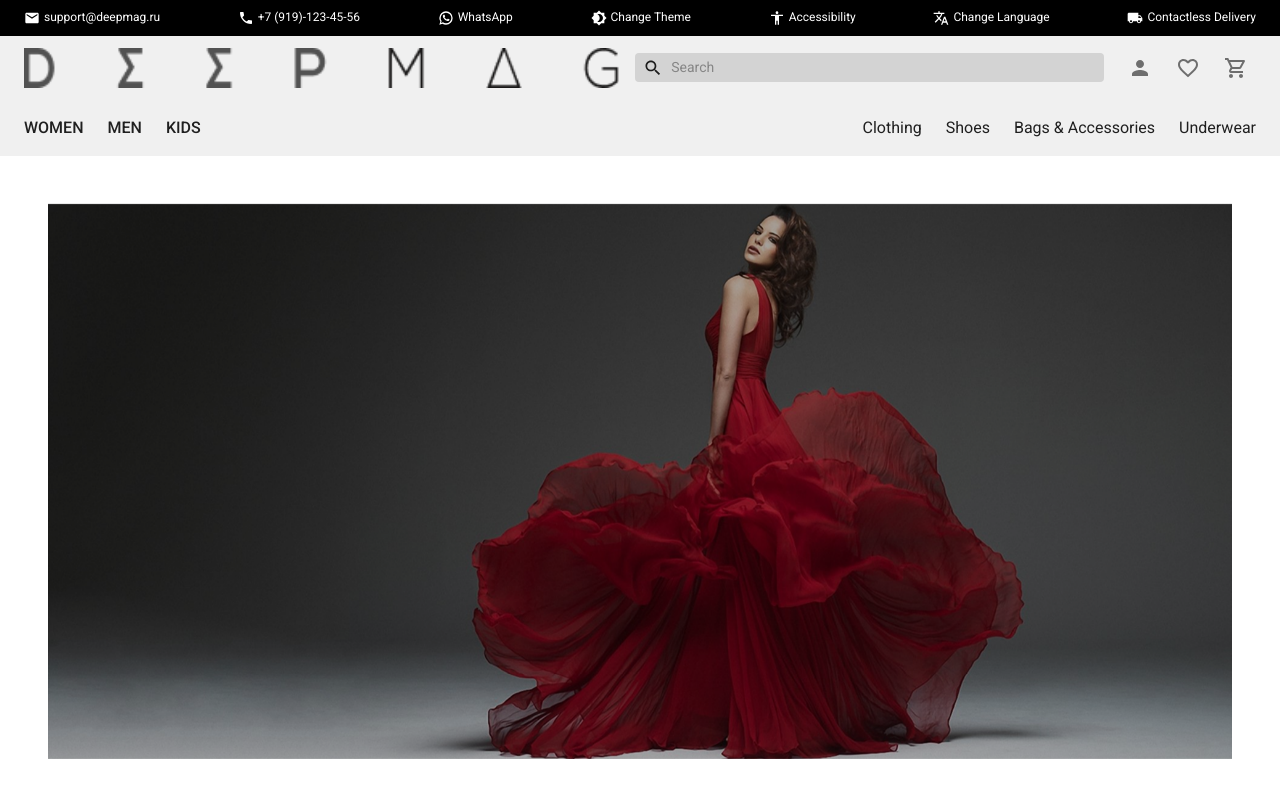
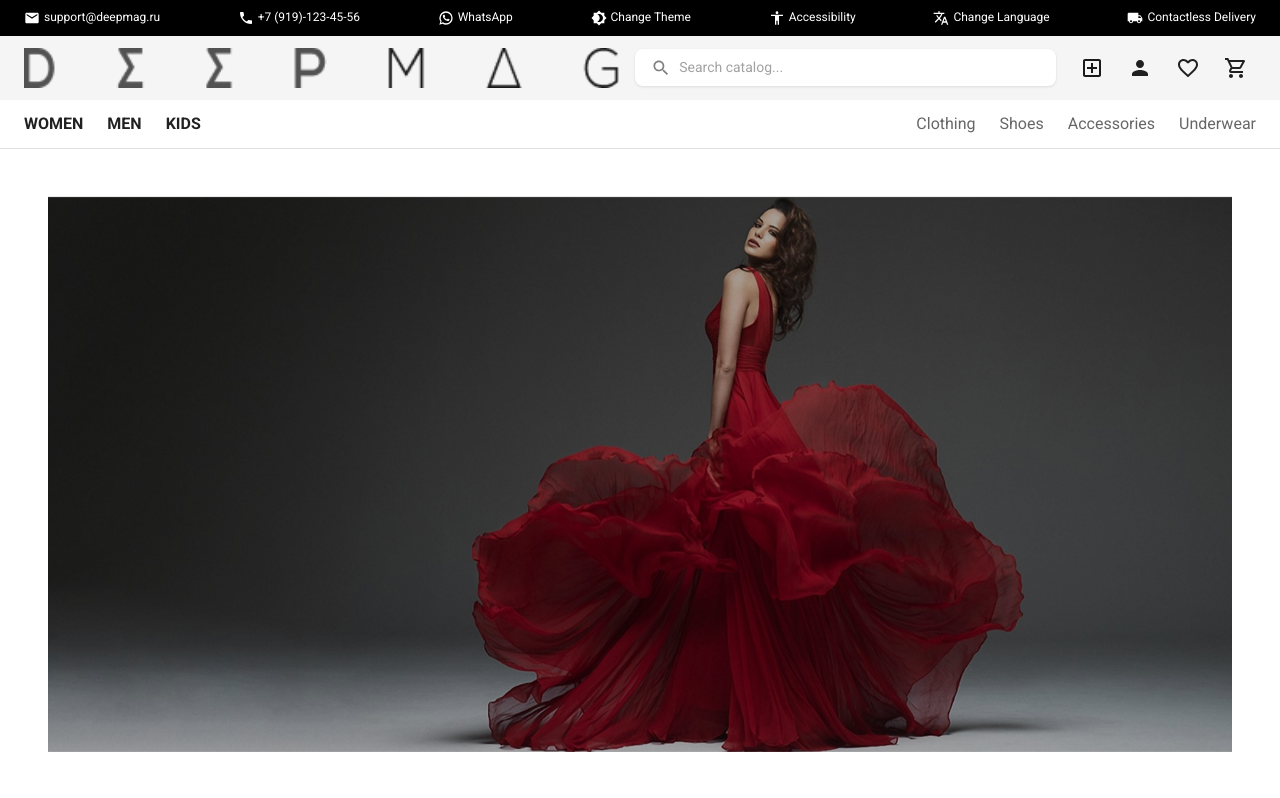
Before and after one commit to HannaKhlim/HCI-labs, a React (Vite) app: page / in a window 1280 px wide. Shown: the top 798 px of the page. Built offline with nearby package versions, Linux system fonts and the light colour scheme.

Commit message:
refactor: rewrite Header with MUI AppBar, profile dropdown and icons

```diff
--- a/src/Header.jsx
+++ b/src/Header.jsx
@@ -1,4 +1,5 @@
-import { Link } from "react-router-dom";
+import { useState } from "react";
+import { Link, useNavigate } from "react-router-dom";
 import {
   AppBar,
   Toolbar,
@@ -7,11 +8,15 @@ import {
   Badge,
   Box,
   IconButton,
+  Menu,
+  MenuItem,
+  Tooltip,
 } from "@mui/material";
 import SearchIcon from "@mui/icons-material/Search";
 import FavoriteBorderIcon from "@mui/icons-material/FavoriteBorder";
 import ShoppingCartOutlinedIcon from "@mui/icons-material/ShoppingCartOutlined";
 import PersonIcon from "@mui/icons-material/Person";
+import AddBoxOutlinedIcon from "@mui/icons-material/AddBoxOutlined";
 import EmailIcon from "@mui/icons-material/Email";
 import PhoneIcon from "@mui/icons-material/Phone";
 import WhatsAppIcon from "@mui/icons-material/WhatsApp";
@@ -23,6 +28,11 @@ import { useApp } from "./context/AppContext";
 
 export default function Header({ organization }) {
   const { cartCount, wishlist } = useApp();
+  const navigate = useNavigate();
+  const [profileAnchor, setProfileAnchor] = useState(null);
+
+  const handleOpenProfileMenu = (e) => setProfileAnchor(e.currentTarget);
+  const handleCloseProfileMenu = () => setProfileAnchor(null);
 
   return (
     <Box component="header" sx={{ mb: 2 }}>
@@ -90,21 +100,9 @@ export default function Header({ organization }) {
         </Box>
       </Box>
 
-      <AppBar position="static" color="inherit" elevation={0}>
-        <Toolbar
-          sx={{
-            bgcolor: "#f0f0f0",
-            display: "flex",
-            justifyContent: "space-between",
-            gap: 2,
-            py: 1,
-          }}
-        >
-          <Box
-            component={Link}
-            to="/"
-            sx={{ display: "flex", alignItems: "center" }}
-          >
+      <AppBar position="static" color="inherit" elevation={1}>
+        <Toolbar sx={{ bgcolor: "#f5f5f5", justifyContent: "space-between", gap: 2, py: 1 }}>
+          <Box component={Link} to="/" sx={{ display: "flex", alignItems: "center" }}>
             <Box
               component="img"
               src="/logos/logo.png"
@@ -117,100 +115,130 @@ export default function Header({ organization }) {
             sx={{
               display: "flex",
               alignItems: "center",
-              bgcolor: "#d3d3d3",
-              borderRadius: 1,
-              px: 1,
+              bgcolor: "#fff",
+              borderRadius: 2,
+              px: 2,
+              py: 0.5,
               flexGrow: 1,
-              maxWidth: 600,
+              maxWidth: 550,
+              boxShadow: "0 1px 3px rgba(0,0,0,0.1)",
             }}
           >
-            <SearchIcon fontSize="small" />
+            <SearchIcon fontSize="small" sx={{ color: "gray", mr: 1 }} />
             <InputBase
-              placeholder="Search"
-              sx={{ ml: 1, flex: 1, fontSize: "0.875rem" }}
+              placeholder="Search catalog..."
+              sx={{ flex: 1, fontSize: "0.875rem" }}
+              onKeyDown={(e) => {
+                if (e.key === "Enter") navigate(`/products?search=${e.target.value}`);
+              }}
             />
           </Box>
 
           <Box sx={{ display: "flex", gap: 1 }}>
-            <IconButton component={Link} to="/profile" aria-label="Profile">
+            <Tooltip title="Add New Product">
+              <IconButton component={Link} to="/admin/product/new" color="primary">
+                <AddBoxOutlinedIcon />
+              </IconButton>
+            </Tooltip>
+
+            <Tooltip title="User Profile">
+              <IconButton onClick={handleOpenProfileMenu} color="inherit">
                 <PersonIcon />
               </IconButton>
+            </Tooltip>
+            <Menu
+              anchorEl={profileAnchor}
+              open={Boolean(profileAnchor)}
+              onClose={handleCloseProfileMenu}
+            >
+              <MenuItem
+                onClick={() => {
+                  handleCloseProfileMenu();
+                  navigate("/profile");
+                }}
+              >
+                Profile Dashboard
+              </MenuItem>
+              <MenuItem
+                onClick={() => {
+                  handleCloseProfileMenu();
+                  navigate("/cart");
+                }}
+              >
+                Shopping Cart
+              </MenuItem>
+              <MenuItem
+                onClick={() => {
+                  handleCloseProfileMenu();
+                  navigate("/wishlist");
+                }}
+              >
+                Wishlist
+              </MenuItem>
+              <MenuItem
+                onClick={() => {
+                  handleCloseProfileMenu();
+                  navigate("/admin/product/new");
+                }}
+              >
+                Product Management (CRUD)
+              </MenuItem>
+            </Menu>
 
-            <IconButton component={Link} to="/profile" aria-label="Wishlist">
+            <Tooltip title="Wishlist">
+              <IconButton component={Link} to="/wishlist" color="inherit">
                 <Badge badgeContent={wishlist.length} color="error">
                   <FavoriteBorderIcon />
                 </Badge>
               </IconButton>
+            </Tooltip>
 
-            <IconButton component={Link} to="/profile" aria-label="Cart">
+            <Tooltip title="Shopping Cart">
+              <IconButton component={Link} to="/cart" color="inherit">
                 <Badge badgeContent={cartCount} color="error">
                   <ShoppingCartOutlinedIcon />
                 </Badge>
               </IconButton>
+            </Tooltip>
           </Box>
         </Toolbar>
       </AppBar>
 
       <Box
         sx={{
-          bgcolor: "#f0f0f0",
+          bgcolor: "#fff",
+          borderBottom: "1px solid #e0e0e0",
           display: "flex",
           justifyContent: "space-between",
           px: 3,
-          py: 2,
+          py: 1.5,
+          flexWrap: "wrap",
+          gap: 2,
         }}
       >
         <Box sx={{ display: "flex", gap: 3 }}>
-          <Typography
-            component={Link}
-            to="/products?gender=women"
-            sx={{ textDecoration: "none", color: "inherit", fontWeight: 500 }}
-          >
+          <Typography component={Link} to="/products?gender=women" sx={{ fontWeight: 600 }}>
             WOMEN
           </Typography>
-          <Typography
-            component={Link}
-            to="/products?gender=men"
-            sx={{ textDecoration: "none", color: "inherit", fontWeight: 500 }}
-          >
+          <Typography component={Link} to="/products?gender=men" sx={{ fontWeight: 600 }}>
             MEN
           </Typography>
-          <Typography
-            component={Link}
-            to="/products?gender=kids"
-            sx={{ textDecoration: "none", color: "inherit", fontWeight: 500 }}
-          >
+          <Typography component={Link} to="/products?gender=kids" sx={{ fontWeight: 600 }}>
             KIDS
           </Typography>
         </Box>
 
         <Box sx={{ display: "flex", gap: 3 }}>
-          <Typography
-            component={Link}
-            to="/products?category=clothes"
-            sx={{ textDecoration: "none", color: "inherit" }}
-          >
+          <Typography component={Link} to="/products?category=clothes" sx={{ color: "text.secondary" }}>
             Clothing
           </Typography>
-          <Typography
-            component={Link}
-            to="/products?category=shoes"
-            sx={{ textDecoration: "none", color: "inherit" }}
-          >
+          <Typography component={Link} to="/products?category=shoes" sx={{ color: "text.secondary" }}>
             Shoes
           </Typography>
-          <Typography
-            component={Link}
-            to="/products?category=accessories"
-            sx={{ textDecoration: "none", color: "inherit" }}
-          >
-            Bags &amp; Accessories
+          <Typography component={Link} to="/products?category=accessories" sx={{ color: "text.secondary" }}>
+            Accessories
           </Typography>
-          <Typography
-            component={Link}
-            to="/products?category=underwear"
-            sx={{ textDecoration: "none", color: "inherit" }}
-          >
+          <Typography component={Link} to="/products?category=underwear" sx={{ color: "text.secondary" }}>
             Underwear
           </Typography>
         </Box>
```
Lines whose indentation alone changed are shown as unchanged.
